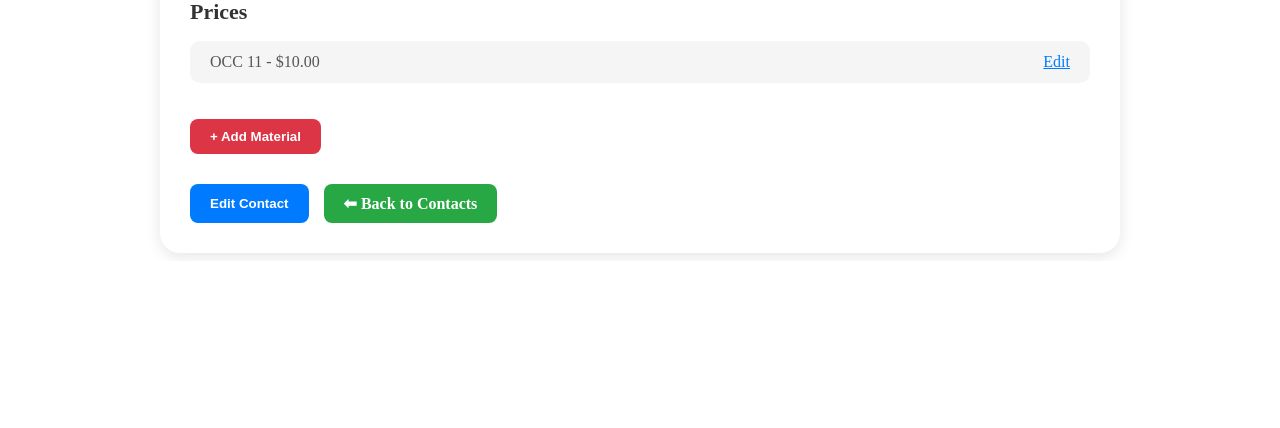
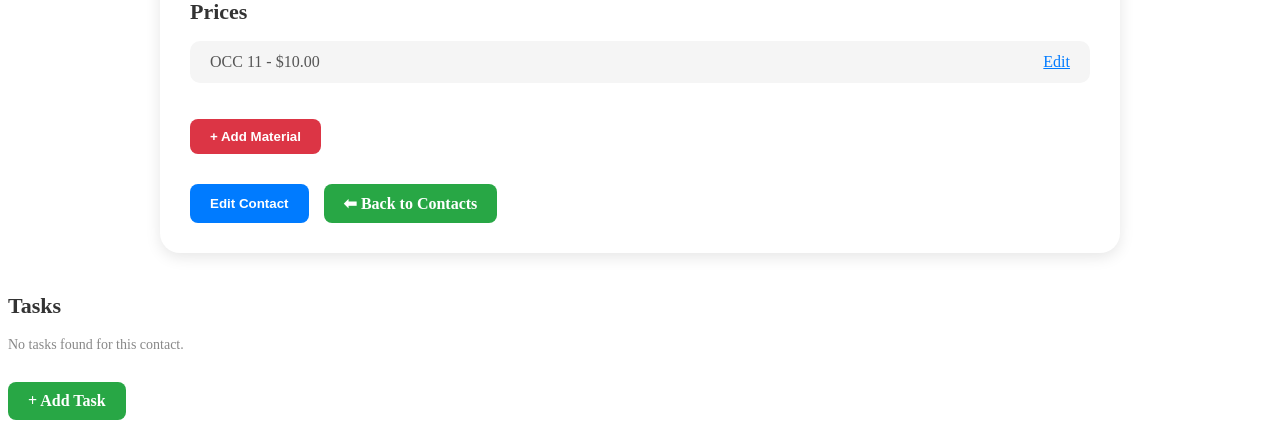
Before and after one commit to DimkaAdam/CRM_SYSTEM, a Django app: page /contact/1/view/ in a window 1280 px wide. Shown: the part 620-1048 px from the top of the page. Before the commit the page ends 877 px from the top, so only its background shows below. Run offline with Django 5.2, Linux system fonts and the light colour scheme; tables that the repository leaves empty hold one stand-in row (values such as "Sample post").

Commit message:
Добавил обработчика задач

```diff
--- a/crm/forms.py
+++ b/crm/forms.py
@@ -1,5 +1,5 @@
 from django import forms
-from .models import Contact, Company, ContactMaterial, Deals
+from .models import Contact, Company, ContactMaterial, Deals, Task
 
 class ContactForm(forms.ModelForm):
     class Meta:
@@ -41,3 +41,11 @@ class DealForm(forms.ModelForm):
             'total_amount': forms.NumberInput(attrs={'step': '0.01'}),
             'total_income_loss': forms.NumberInput(attrs={'step': '0.01'}),
         }
+
+
+class TaskForm(forms.ModelForm):
+    class Meta:
+        model = Task
+        fields = [
+            'title', 'description', 'due_date', 'completed'
+        ]
--- a/crm/models.py
+++ b/crm/models.py
@@ -137,10 +137,13 @@ class Deals(models.Model):
 
 
 class Task(models.Model):
-    client = models.ForeignKey(Client, on_delete=models.CASCADE)
+    company = models.ForeignKey(Company, on_delete=models.CASCADE, related_name='tasks', null=True)
     title = models.CharField(max_length=200)
-    due_date = models.DateField()
+    description = models.TextField(blank=True)
+    due_date = models.DateField(null=True,blank=True)
     completed = models.BooleanField(default=False)
+    created_at = models.DateTimeField(auto_now_add=True)
+
 
     def __str__(self):
         return self.title
--- a/crm/templates/crm/view_contact.html
+++ b/crm/templates/crm/view_contact.html
@@ -127,6 +127,40 @@
 </div>
 
 
+<div style="margin-top: 40px;">
+  <h2 style="font-size: 22px; color: #333;">Tasks</h2>
+  {% if tasks %}
+    <ul style="list-style: none; padding: 0;">
+      {% for task in tasks %}
+        <li style="background: #f5f5f5; padding: 10px 15px; border-radius: 10px; margin-bottom: 10px;">
+          <div style="display: flex; justify-content: space-between; align-items: center;">
+            <div>
+              <strong style="font-size: 16px;">{{ task.title }}</strong>
+              {% if task.due_date %}
+                <small style="color: #999;"> (до {{ task.due_date }})</small>
+              {% endif %}
+              <div style="font-size: 14px; color: #555;">{{ task.description }}</div>
+            </div>
+            <div>
+              {% if task.completed %}
+                <span style="color: green;">✅ Done</span>
+              {% else %}
+                <span style="color: orange;">⏳ Pending</span>
+              {% endif %}
+            </div>
+          </div>
+        </li>
+      {% endfor %}
+    </ul>
+  {% else %}
+    <p style="font-size: 14px; color: #888;">No tasks found for this contact.</p>
+  {% endif %}
+  <a href="{% url 'add_task' contact.id %}" style="display: inline-block; margin-top: 15px; background: #28a745; color: white; padding: 10px 20px; border-radius: 8px; text-decoration: none; font-weight: bold;">+ Add Task</a>
+</div>
+
+
+
+
 
 <script>
   // 🧩 Переключение видимости блоков
--- a/crm/urls.py
+++ b/crm/urls.py
@@ -125,6 +125,11 @@ urlpatterns = [
     path('api/scale-ticket-counters/increment/', views.increment_scale_ticket_counters, name='increment_scale_ticket_counters'),
     path('api/scheduled-shipments/done/<int:shipment_id>/', mark_shipment_done, name='mark_shipment_done'),
 
+    path('contacts/<int:contact_id>/tasks/', views.contact_tasks, name='contact_tasks'),
+
+    path('contacts/<int:contact_id>/tasks/add/', views.add_task, name='add_task'),
+
+
 
 
 
--- a/crm/views.py
+++ b/crm/views.py
@@ -6,7 +6,7 @@ from rest_framework.views import APIView
 from rest_framework.response import Response
 from rest_framework import status, viewsets
 from rest_framework.decorators import action
-
+from .forms import TaskForm
 from .serializers import ClientSerializer,DealSerializer,PipeLineSerializer
 
 from .forms import ContactForm, CompanyForm, ContactMaterialForm, DealForm
@@ -1905,6 +1905,31 @@ def increment_bol_counters(request):
 
 
 
+
+# Показать задачи, привязанные к контакту
+def contact_tasks(request, contact_id):
+    contact = get_object_or_404(Contact, id=contact_id)
+    tasks = contact.tasks.all()
+    return render(request, 'crm/task_list.html', {'contact': contact, 'tasks': tasks})
+
+# Добавить задачу
+def add_task(request, contact_id):
+    contact = get_object_or_404(Contact, id=contact_id)
+
+    if request.method == 'POST':
+        form = TaskForm(request.POST)
+        if form.is_valid():
+            task = form.save(commit=False)
+            task.contact = contact  # или task.company = contact.company если менял логику
+            task.save()
+            return redirect('contact_tasks', contact_id=contact.id)
+    else:
+        form = TaskForm()
+
+    return render(request, 'crm/add_task.html', {'form': form, 'contact': contact})
+
+
+
 from django.views.decorators.csrf import csrf_exempt
 
 @csrf_exempt
```
